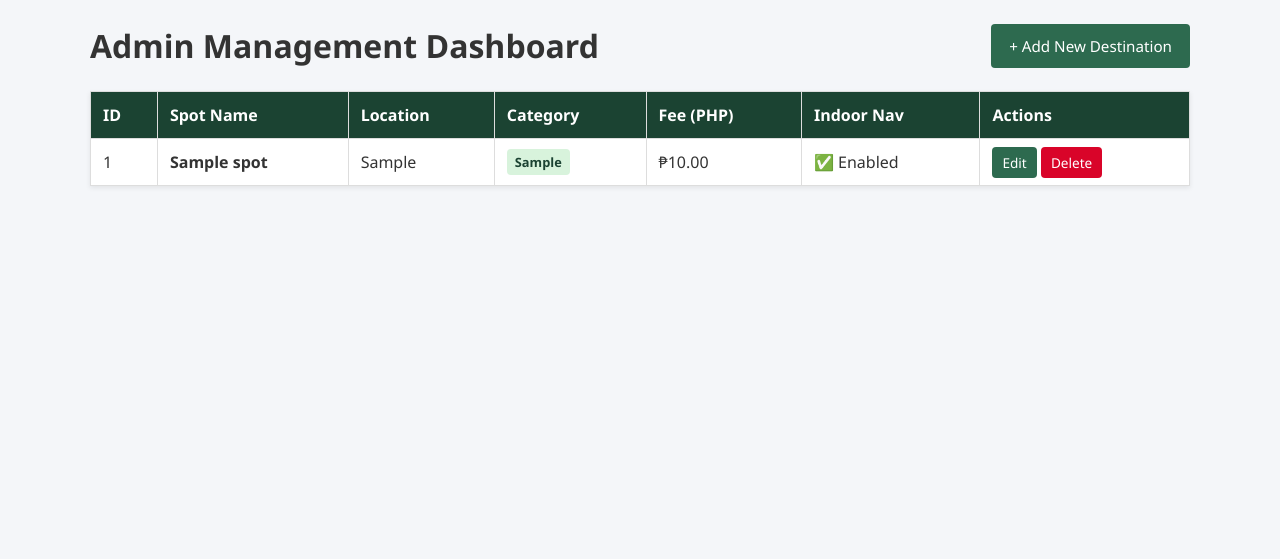
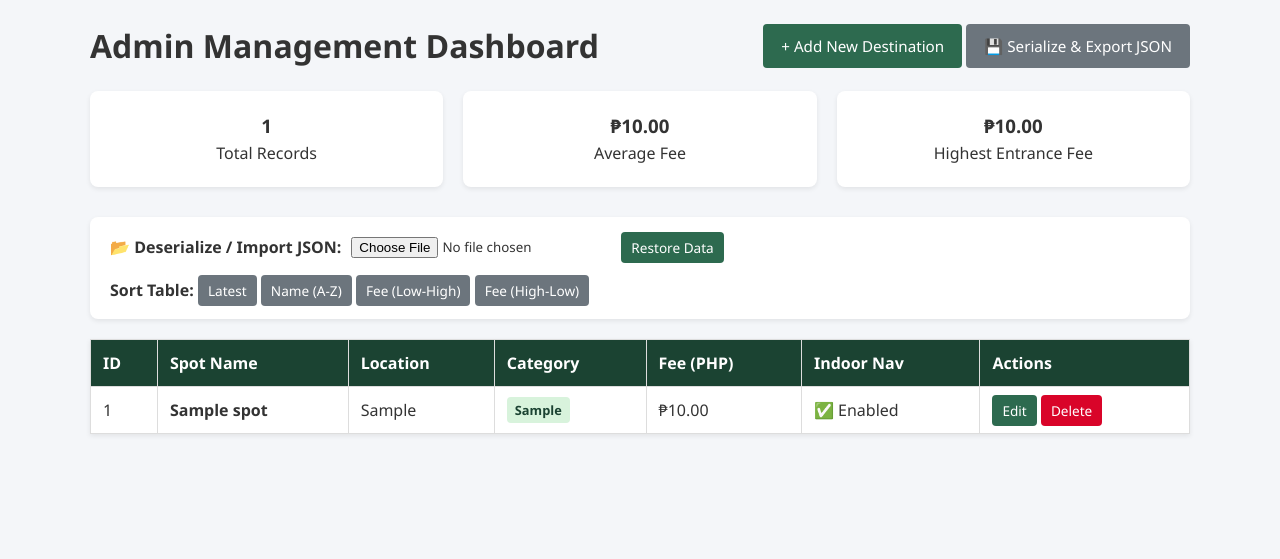
Before and after one commit to shairezz-deculawan/Samar-Tourism-Directory, a PHP site: page /admin/dashboard.php in a window 1280 px wide. Shown: the part 121-680 px from the top of the page. Run offline with PHP 8.4, Linux system fonts and the light colour scheme; the visitor is signed in with stand-in values (Sample User, id 1); tables that the repository leaves empty or names only in its code hold one stand-in row (values such as "Sample post").

Commit message:
Implement JSON export and import for tourism spots
Added functionality to serialize and deserialize tourism spot data in JSON format, including export and import features.

```diff
--- a/admin/dashboard.php
+++ b/admin/dashboard.php
@@ -7,13 +7,122 @@ if (!isset($_SESSION['admin_logged_in'])) {
     exit;
 }
 
-$spots = $conn->query("SELECT * FROM tourism_spots ORDER BY spot_id DESC");
+$message = '';
+
+// 1. SERIALIZE DATA FOR STORAGE (Export to JSON file / Download)
+if (isset($_GET['serialize_export'])) {
+    $res = $conn->query("SELECT spot_name, location, category, description, entrance_fee, image, opening_hours, has_indoor_nav, indoor_nav_details FROM tourism_spots");
+    $data_array = [];
+    while ($row = $res->fetch_assoc()) {
+        $data_array[] = $row;
+    }
+
+    // Serialize PHP array into formatted JSON string
+    $serialized_json = json_encode($data_array, JSON_PRETTY_PRINT);
+
+    // Save local backup copy in project folder
+    file_put_contents('../tourism_serialized_backup.json', $serialized_json);
+
+    // Trigger browser file download
+    header('Content-Type: application/json');
+    header('Content-Disposition: attachment; filename="tourism_spots_serialized_' . date('Y-m-d') . '.json"');
+    echo $serialized_json;
+    exit;
+}
+
+// 2. DESERIALIZE DATA FOR RETRIEVAL (Import from JSON file)
+if ($_SERVER['REQUEST_METHOD'] === 'POST' && isset($_FILES['json_file'])) {
+    if (!empty($_FILES['json_file']['tmp_name'])) {
+        $raw_json = file_get_contents($_FILES['json_file']['tmp_name']);
+        // Deserialize JSON string back into PHP associative array
+        $decoded_records = json_decode($raw_json, true);
+
+        if (is_array($decoded_records)) {
+            $stmt = $conn->prepare("INSERT INTO tourism_spots (spot_name, location, category, description, entrance_fee, image, opening_hours, has_indoor_nav, indoor_nav_details) VALUES (?, ?, ?, ?, ?, ?, ?, ?, ?)");
+            $count = 0;
+            foreach ($decoded_records as $item) {
+                $stmt->bind_param(
+                    "ssssdssis",
+                    $item['spot_name'],
+                    $item['location'],
+                    $item['category'],
+                    $item['description'],
+                    $item['entrance_fee'],
+                    $item['image'],
+                    $item['opening_hours'],
+                    $item['has_indoor_nav'],
+                    $item['indoor_nav_details']
+                );
+                $stmt->execute();
+                $count++;
+            }
+            $message = "✅ Successfully deserialized and restored $count records from JSON storage!";
+        } else {
+            $message = "❌ Invalid JSON file format.";
+        }
+    }
+}
+
+// Sorting criteria in Admin Table
+$sort = isset($_GET['sort']) ? $_GET['sort'] : 'id_desc';
+$order_by = "spot_id DESC";
+if ($sort === 'name_asc') $order_by = "spot_name ASC";
+if ($sort === 'fee_desc') $order_by = "entrance_fee DESC";
+if ($sort === 'fee_asc') $order_by = "entrance_fee ASC";
+
+$spots = $conn->query("SELECT * FROM tourism_spots ORDER BY $order_by");
+
+// Admin Calculations
+$calc = $conn->query("SELECT COUNT(*) as total, AVG(entrance_fee) as avg_fee, MAX(entrance_fee) as max_fee FROM tourism_spots")->fetch_assoc();
+
 include '../includes/header.php';
 ?>
 
-<div style="display: flex; justify-content: space-between; align-items: center; margin-bottom: 20px;">
+<div style="display: flex; justify-content: space-between; align-items: center; margin-bottom: 20px; flex-wrap: wrap; gap: 10px;">
     <h1>Admin Management Dashboard</h1>
-    <a href="add_spot.php" class="btn">+ Add New Destination</a>
+    <div>
+        <a href="add_spot.php" class="btn">+ Add New Destination</a>
+        <a href="dashboard.php?serialize_export=1" class="btn btn-secondary">💾 Serialize & Export JSON</a>
+    </div>
+</div>
+
+<?php if ($message): ?>
+    <div style="background: #d8f3dc; color: #1b4332; padding: 12px; border-radius: 4px; margin-bottom: 20px; font-weight: bold;">
+        <?= $message ?>
+    </div>
+<?php endif; ?>
+
+<!-- Admin Statistics & Calculations -->
+<section class="stats-grid">
+    <div class="stat-card">
+        <h3><?= $calc['total'] ?></h3>
+        <p>Total Records</p>
+    </div>
+    <div class="stat-card">
+        <h3>₱<?= number_format($calc['avg_fee'] ?? 0, 2) ?></h3>
+        <p>Average Fee</p>
+    </div>
+    <div class="stat-card">
+        <h3>₱<?= number_format($calc['max_fee'] ?? 0, 2) ?></h3>
+        <p>Highest Entrance Fee</p>
+    </div>
+</section>
+
+<!-- Deserialization / Restore Form -->
+<div style="background: white; padding: 15px 20px; border-radius: 8px; margin-bottom: 20px; box-shadow: 0 2px 5px rgba(0,0,0,0.08); display: flex; justify-content: space-between; align-items: center; flex-wrap: wrap; gap: 15px;">
+    <form method="POST" enctype="multipart/form-data" style="display: flex; align-items: center; gap: 10px;">
+        <strong>📂 Deserialize / Import JSON:</strong>
+        <input type="file" name="json_file" accept=".json" required>
+        <button type="submit" class="btn-sm">Restore Data</button>
+    </form>
+
+    <div>
+        <strong>Sort Table:</strong>
+        <a href="dashboard.php?sort=id_desc" class="btn-sm btn-secondary">Latest</a>
+        <a href="dashboard.php?sort=name_asc" class="btn-sm btn-secondary">Name (A-Z)</a>
+        <a href="dashboard.php?sort=fee_asc" class="btn-sm btn-secondary">Fee (Low-High)</a>
+        <a href="dashboard.php?sort=fee_desc" class="btn-sm btn-secondary">Fee (High-Low)</a>
+    </div>
 </div>
 
 <table class="data-table">
```
